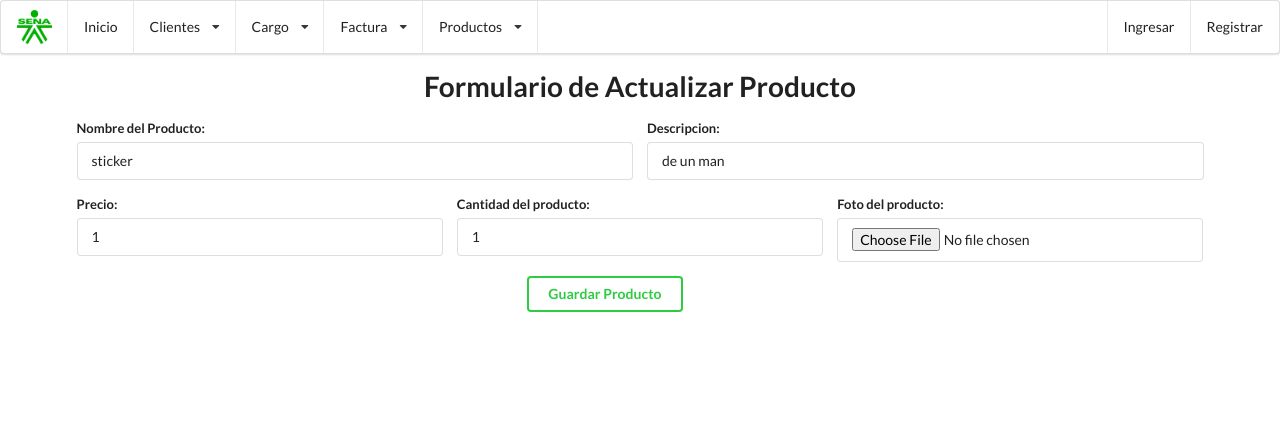
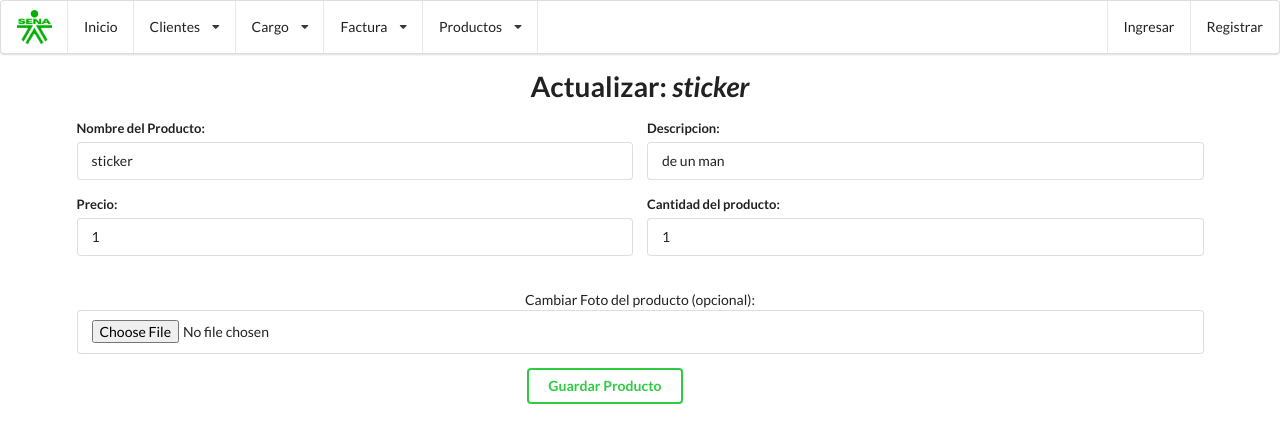
Before and after one commit to SaintCR/DjangoProject, a Django app: page /Producto/actualizar/2 in a window 1280 px wide. Shown: the top 443 px of the page. Run offline with Django 4.2, Linux system fonts and the light colour scheme; data comes from the database, SQL or seed files in the repository.

Commit message:
Método Actualizar de todos los cruds han sido mejorados + Actualizar de Productos mejorado en su campo Imagen

```diff
--- a/DjangoProject/Templates/Cargo/actualizar.html
+++ b/DjangoProject/Templates/Cargo/actualizar.html
@@ -2,7 +2,7 @@
 {% include 'Inc/header.html' %}
 
 <div class="ui container">
-    <h1 class="centrartitulo">Formulario de actualizar</h1>
+    <h1 class="centrartitulo">Actualizar Cargo</h1>
     <form action="" method="post" class="ui form">
         {% csrf_token %}
         {% for c in uncargo %}
--- a/DjangoProject/Templates/Clientes/actualizar.html
+++ b/DjangoProject/Templates/Clientes/actualizar.html
@@ -2,7 +2,7 @@
 {% include 'Inc/header.html' %}
 
 <div class="ui container">
-    <h1 class="centrartitulo">Formulario de actualizar clientes</h1>
+    <h1 class="centrartitulo">Actualizar Cliente: <i>{{ cliente.nombres }} {{ cliente.apellidos }}</i></h1>
     <form action="" method="post" class="ui form">
         {% csrf_token %}
         <div class="three fields">
--- a/DjangoProject/Templates/Producto/actualizar.html
+++ b/DjangoProject/Templates/Producto/actualizar.html
@@ -1,7 +1,7 @@
 {% include 'Inc/header.html' %}
 
 <div class="ui container">
-    <h1 class="centrartitulo">Formulario de Actualizar Producto</h1>
+    <h1 class="centrartitulo">Actualizar: <i>{{ productos.nombre }}</i></h1>
     <form action="" method="post" class="ui form" enctype="multipart/form-data">
         {% csrf_token %}
         <div class="two fields">
@@ -14,7 +14,7 @@
                 <input type="text" name="descripcion" id="descripcion" value="{{ productos.descripcion }}" required>
             </div>
         </div>
-        <div class="three fields">
+        <div class="two fields">
             <div class="field">
                 <label for="">Precio:</label>
                 <input type="number" name="precio" id="precio" value="{{ productos.precio }}" required>
@@ -23,9 +23,14 @@
                 <label for="">Cantidad del producto:</label>
                 <input type="number" name="cantidad" id="cantidad" value="{{ productos.cantidad }}" required>
             </div>
-            <div class="field">
-                <label for="">Foto del producto:</label>
-                <input type="file" name="foto_url" id="foto_url" required>
+        </div>
+        <br>
+        <div class="field">
+            <div class="ui center aligned grid">
+                <div class="column">
+                    <label for="foto_url">Cambiar Foto del producto (opcional):</label>
+                    <input type="file" name="foto_url" id="foto_url" style="text-align: center;">
+                </div>
             </div>
         </div>
          <div class="centrarboton">
--- a/DjangoProject/views.py
+++ b/DjangoProject/views.py
@@ -162,6 +162,8 @@ def productoactualizar(request, id):
             productos.descripcion = descripcion
             productos.precio = precio
             productos.cantidad = cantidad
+            if 'foto_url' in request.FILES:
+                productos.foto_url = request.FILES['foto_url']
 
             if foto_url:
                 imagen = FileSystemStorage()
```
Also changed, not shown: DjangoProject/Public/Img/Productos/logo-del-sena-verde_fXYVTkk.jpg (added), DjangoProject/Public/Img/Productos/panes_CElfxwG.jpg (added), DjangoProject/Public/Img/Productos/panes_qRNCsN3.jpg (added).
